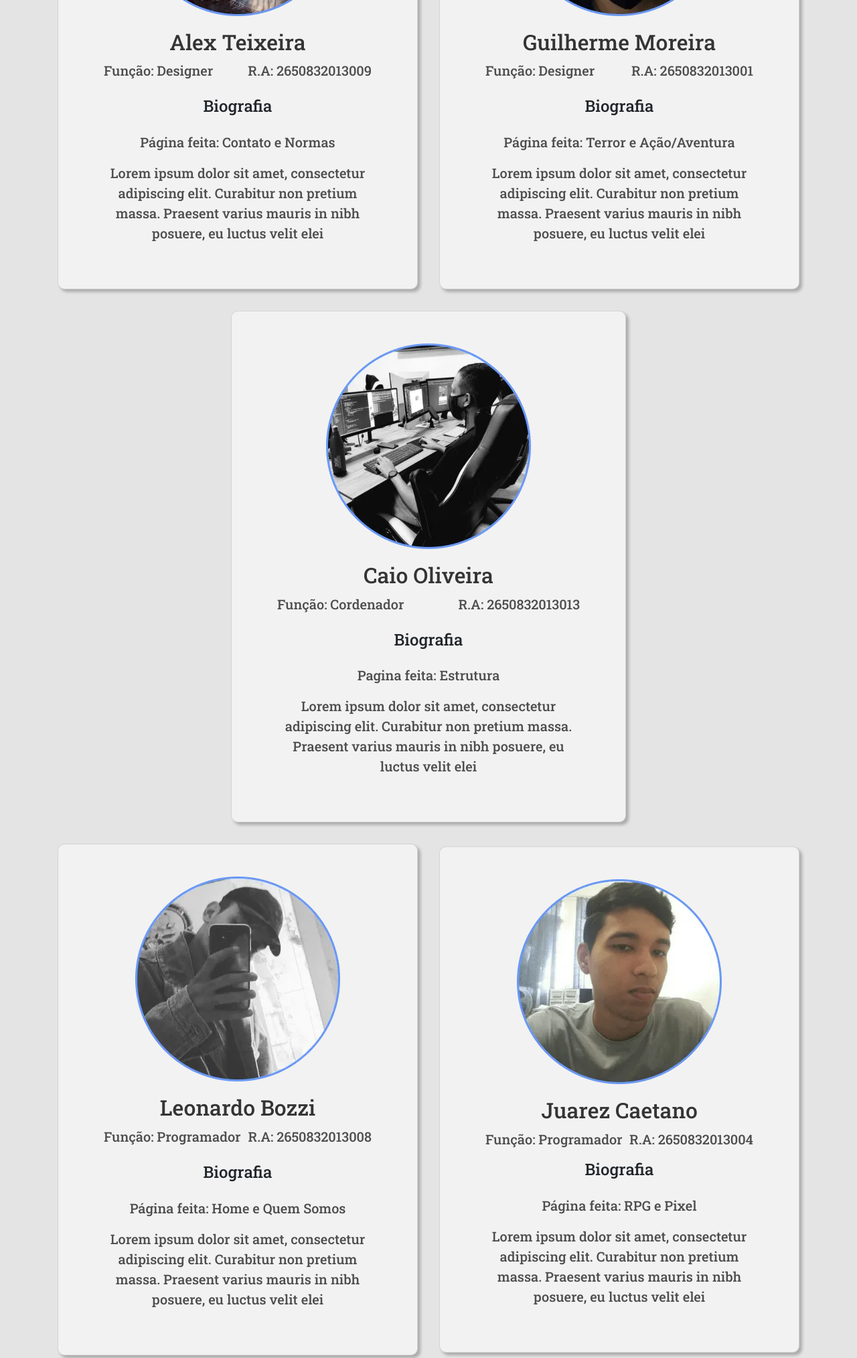
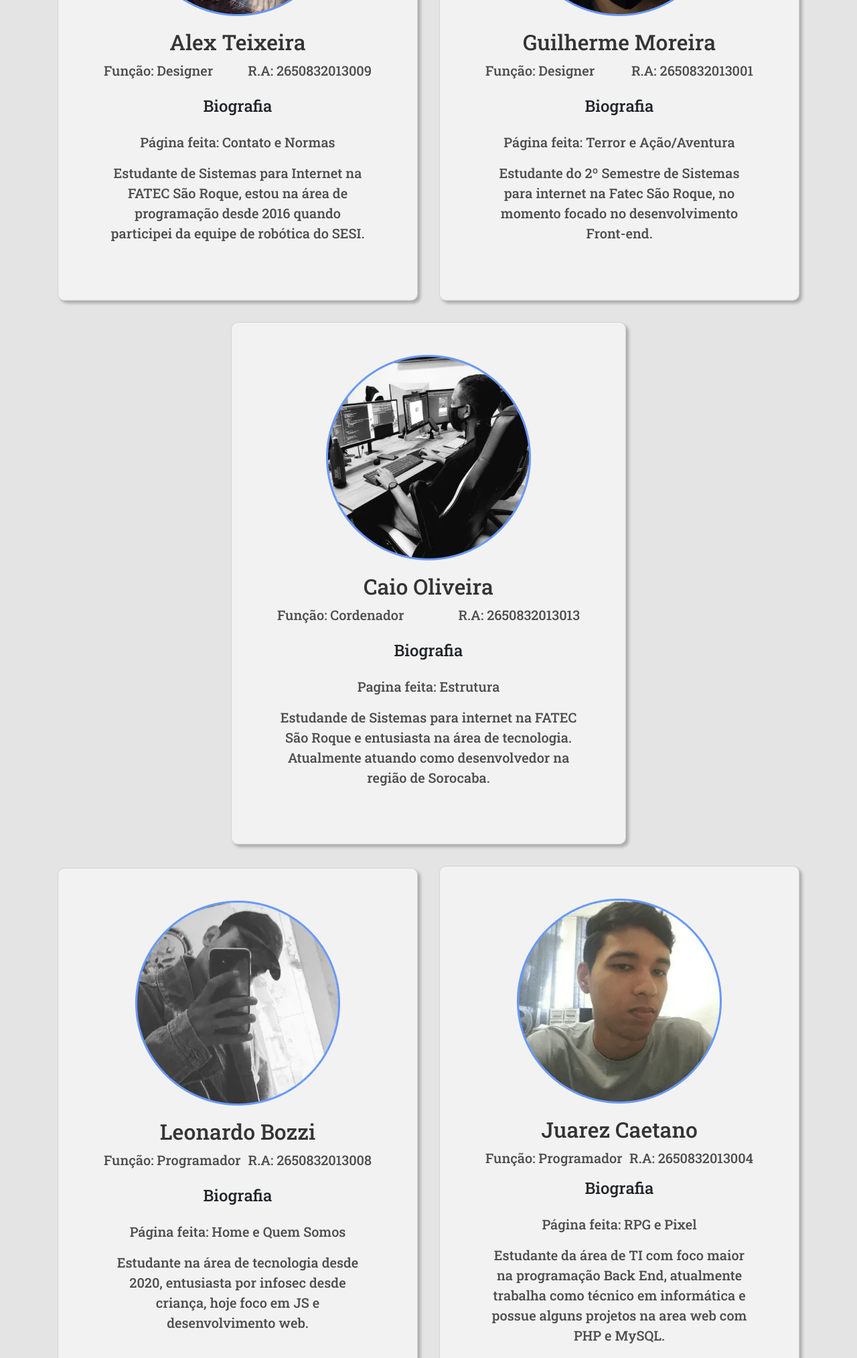
Before and after one commit to caioliveira277/projeto-integrador-2, a PHP site: page /index.php?view=quem-somos in a window 1280 px wide. Shown: the part 562-2590 px from the top of the page at 67% size. Run offline with PHP 8.4, Linux system fonts and the light colour scheme.

Commit message:
finalizacao da pagina quem somos

```diff
--- a/assets/css/styles.css
+++ b/assets/css/styles.css
@@ -114,7 +114,7 @@ img.img-fluid {
   box-shadow: 4px 4px 4px rgba(0, 0, 0, 0.25);
   border-radius: 10px;
   max-width: 590px;
-  min-height: 740px;
+  min-height: 780px;
 }
 .card-prioridades {
   border-radius: 15px;
--- a/pages/quem-somos.php
+++ b/pages/quem-somos.php
@@ -13,7 +13,7 @@
                         </div>
                         <h4 class="mb-4">Biografia</h4>
                         <p>Página feita: Contato e Normas</p>
-                        <p class="card-text">Lorem ipsum dolor sit amet, consectetur adipiscing elit. Curabitur non pretium massa. Praesent varius mauris in nibh posuere, eu luctus velit elei </p>
+                        <p class="card-text">Estudante de Sistemas para Internet na FATEC São Roque, estou na área de programação desde 2016 quando participei da equipe de robótica do SESI.</p>
                     </div>
                 </div>
             </div>
@@ -28,7 +28,7 @@
                         </div>
                         <h4 class="mb-4">Biografia</h4>
                         <p>Página feita: Terror e Ação/Aventura</p>
-                        <p class="card-text">Lorem ipsum dolor sit amet, consectetur adipiscing elit. Curabitur non pretium massa. Praesent varius mauris in nibh posuere, eu luctus velit elei </p>
+                        <p class="card-text">Estudante do 2º Semestre de Sistemas para internet na Fatec São Roque, no momento  focado  no desenvolvimento Front-end.</p>
                     </div>
                 </div>
             </div>
@@ -45,7 +45,7 @@
                         </div>
                         <h4 class="mb-4">Biografia</h4>
                         <p>Pagina feita: Estrutura</p>
-                        <p class="card-text">Lorem ipsum dolor sit amet, consectetur adipiscing elit. Curabitur non pretium massa. Praesent varius mauris in nibh posuere, eu luctus velit elei </p>
+                        <p class="card-text">Estudande de Sistemas para internet na FATEC São Roque e entusiasta na área de tecnologia. Atualmente atuando como desenvolvedor na região  de Sorocaba.</p>
                     </div>
                 </div>
             </div>
@@ -62,7 +62,7 @@
                         </div>
                         <h4 class="mb-4">Biografia</h4>
                         <p>Página feita: Home e Quem Somos</p>
-                        <p class="card-text">Lorem ipsum dolor sit amet, consectetur adipiscing elit. Curabitur non pretium massa. Praesent varius mauris in nibh posuere, eu luctus velit elei </p>
+                        <p class="card-text">Estudante na área de tecnologia desde 2020,  entusiasta por infosec desde criança, hoje foco em JS e desenvolvimento web.</p>
                     </div>
                 </div>
             </div>
@@ -77,7 +77,7 @@
                         </div>
                         <h4 class="mb-4">Biografia</h4>
                         <p>Página feita: RPG e Pixel</p>
-                        <p class="card-text">Lorem ipsum dolor sit amet, consectetur adipiscing elit. Curabitur non pretium massa. Praesent varius mauris in nibh posuere, eu luctus velit elei </p>
+                        <p class="card-text">Estudante da área de TI com foco maior na programação Back End, atualmente trabalha como técnico em informática e possue alguns projetos na area web com PHP e MySQL.</p>
                     </div>
                 </div>
             </div>
```
